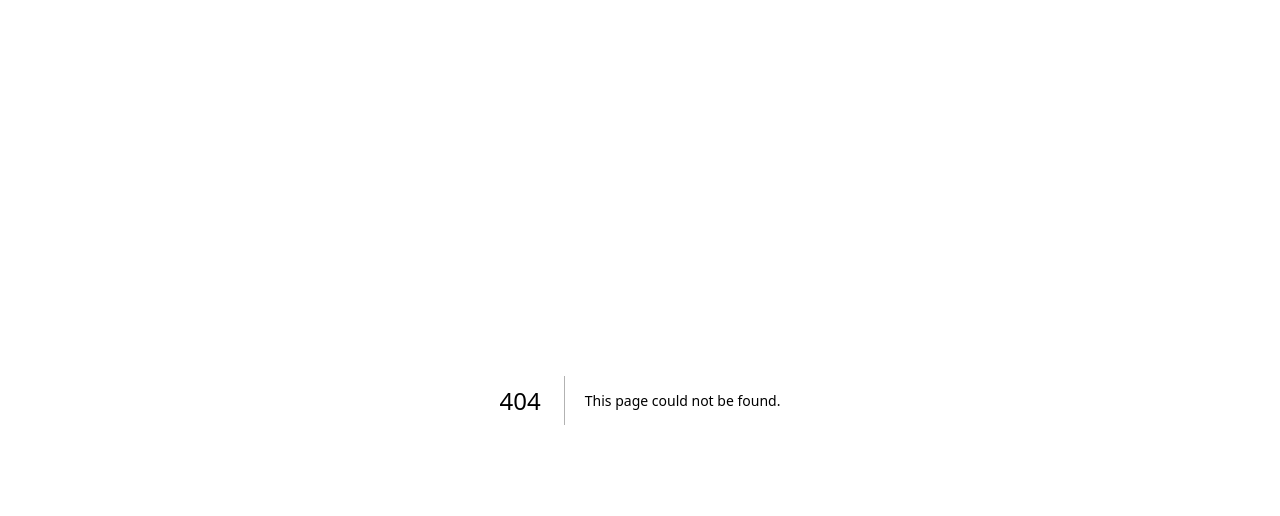
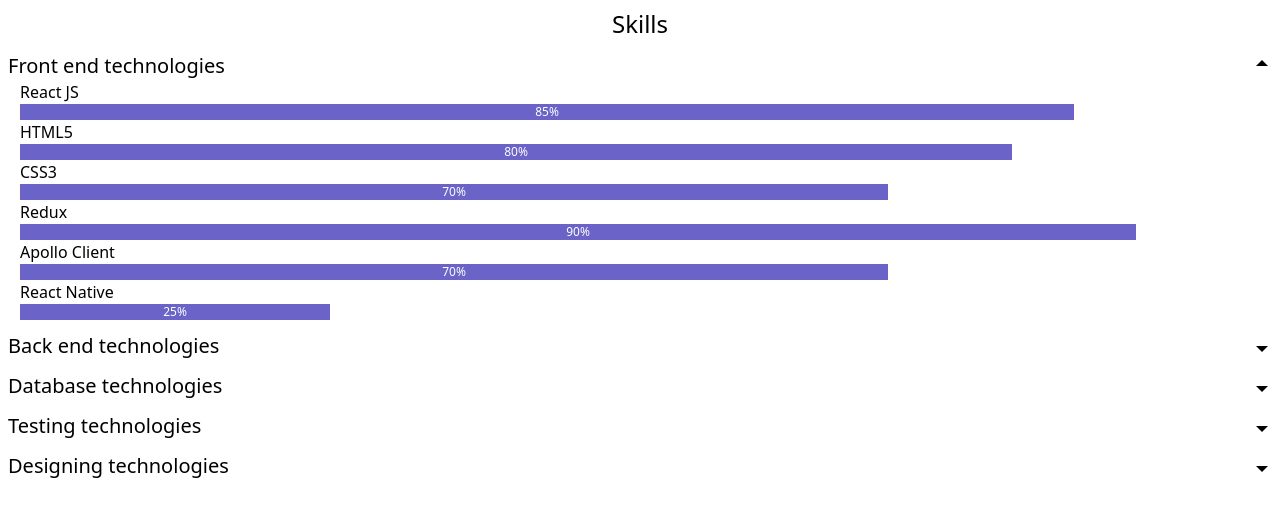
Before and after one commit to HamidRaza94/portfolio, a Next.js app: page /skillsPage in a window 1280 px wide. Before the commit this address had no page. Shown: the top 516 px of the page. Built offline with nearby package versions, Linux system fonts and the light colour scheme.

Commit message:
initial commit

```diff
--- a/src/components/accordion.js
+++ b/src/components/accordion/AccordionItem.js
@@ -1,29 +1,3 @@
-import { useState } from 'react';
-
-const Accordion = (props) => {
-  const { items } = props;
-
-  const [openIndex, setOpenIndex] = useState(0);
-
-  const toggleAccordion = (index) => {
-    setOpenIndex(prevIndex => prevIndex === index ? null : index);
-  }
-
-  return (
-    <div className="overflow-hidden">
-      {items.map((item, index) => (
-        <AccordionItem
-          key={`${index}`}
-          title={item.title}
-          content={item.content}
-          isOpen={openIndex === index}
-          toggleAccordion={() => toggleAccordion(index)}
-        />
-      ))}
-    </div>
-  );
-};
-
 const AccordionItem = (props) => {
   const { title, content, isOpen, toggleAccordion } = props;
 
@@ -57,4 +31,4 @@
   );
 };
 
-export default Accordion;
+export default AccordionItem;
--- /dev/null
+++ b/src/components/accordion/index.js
@@ -0,0 +1,29 @@
+import { useState } from 'react';
+
+import AccordionItem from './AccordionItem';
+
+const Accordion = (props) => {
+  const { items } = props;
+
+  const [openIndex, setOpenIndex] = useState(0);
+
+  const toggleAccordion = (index) => {
+    setOpenIndex(prevIndex => prevIndex === index ? null : index);
+  }
+
+  return (
+    <div className="overflow-hidden">
+      {items.map((item, index) => (
+        <AccordionItem
+          key={`${index}`}
+          title={item.title}
+          content={item.content}
+          isOpen={openIndex === index}
+          toggleAccordion={() => toggleAccordion(index)}
+        />
+      ))}
+    </div>
+  );
+};
+
+export default Accordion;
```
Also changed, not shown: src/pages/index.js (+9 -11 lines), src/pages/abilityPage.js (renamed from src/components/ability.js), src/pages/aboutMePage.js (renamed from src/components/aboutMe.js), src/pages/contactMePage.js (renamed from src/components/contactMe.js), src/pages/educationPage.js (renamed from src/components/education.js), src/pages/experiencePage.js (renamed from src/components/experience.js), src/pages/homePage.js (renamed from src/components/home.js), src/pages/projectsPage.js (renamed from src/components/projects.js), src/pages/skillsPage.js (renamed from src/components/skills.js).
